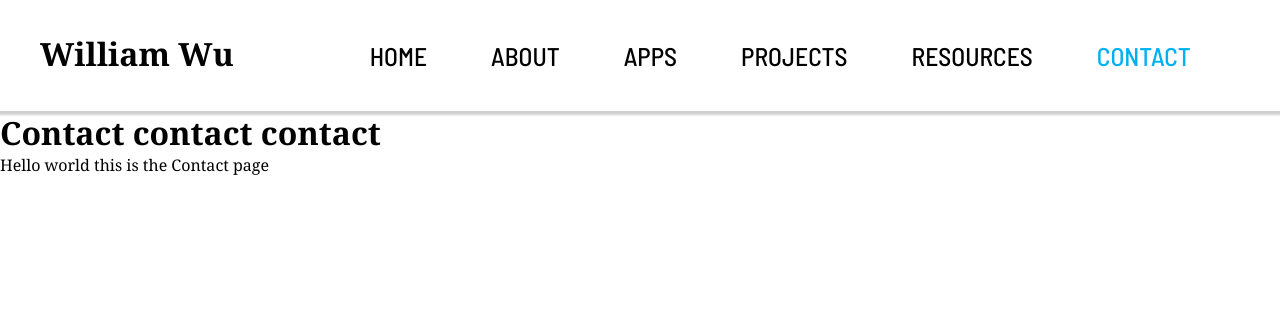
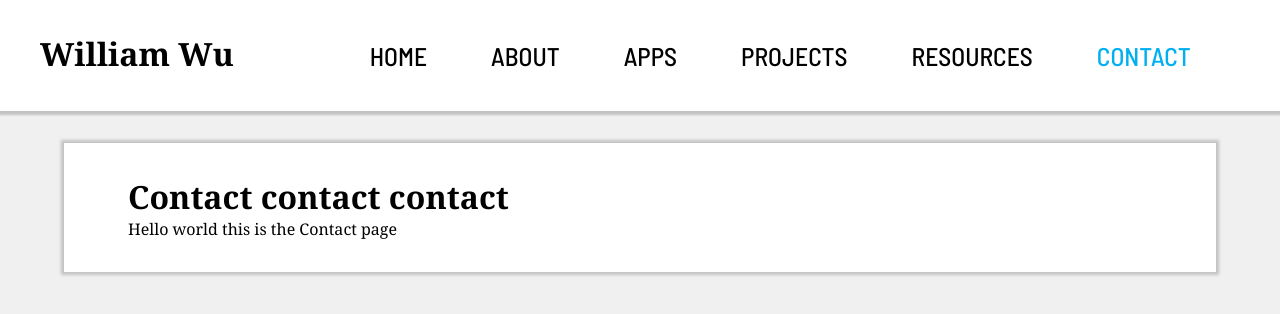
Before and after one commit to wllmwu/wllmwu.github.io, a Next.js app: page /contact in a window 1280 px wide. Shown: the top 314 px of the page. Built offline with nearby package versions, Linux system fonts and the light colour scheme.

Commit message:
Refactor some CSS variables, update `Layout.tsx` + add styles for pages

```diff
--- a/components/Layout.tsx
+++ b/components/Layout.tsx
@@ -1,5 +1,6 @@
 import React from "react";
 import NavigationBar from "./NavigationBar";
+import styles from "../styles/Layout.module.css";
 
 interface LayoutProps {
   children: React.ReactNode;
@@ -7,10 +8,16 @@ interface LayoutProps {
 
 function Layout({ children }: LayoutProps) {
   return (
-    <>
+    <div className={styles.page}>
       <NavigationBar />
-      {children}
-    </>
+      <main>
+        <div className={styles.background}>
+          <div className={styles.container}>
+            <div className={styles.content}>{children}</div>
+          </div>
+        </div>
+      </main>
+    </div>
   );
 }
 
--- /dev/null
+++ b/styles/Layout.module.css
@@ -0,0 +1,25 @@
+.page {
+  min-width: max-content;
+}
+
+.background {
+  background-color: var(--background-color);
+  width: 100%;
+  min-height: 720px;
+  padding-top: 32px;
+  padding-bottom: 32px;
+}
+
+.container {
+  background-color: var(--transparent);
+  width: 90%;
+  max-width: 1280px;
+  margin-left: auto;
+  margin-right: auto;
+}
+
+.content {
+  background-color: var(--content-background-color);
+  box-shadow: 0px 0px 3px 3px var(--shadow-color);
+  padding: 32px 64px;
+}
--- a/styles/NavigationBar.module.css
+++ b/styles/NavigationBar.module.css
@@ -1,12 +1,12 @@
 .navigationBar {
   --highlight-color: #e0e0e0;
-  background-color: var(--background-color);
+  background-color: var(--content-background-color);
   position: sticky;
   top: 0;
   z-index: 1000;
   width: 100%;
   min-width: max-content;
-  box-shadow: 0px 2px 2px 2px #00000030;
+  box-shadow: 0px 2px 2px 2px var(--shadow-color);
   padding: 24px 32px;
   display: flex;
   flex-direction: row;
@@ -53,15 +53,16 @@
 }
 
 .navigationBarSubmenu {
+  --submenu-border-radius: 4px;
   display: flex;
   flex-direction: column;
-  background-color: var(--background-color);
+  background-color: var(--content-background-color);
   position: absolute;
   z-index: 1000;
   width: max-content;
   border: solid #000;
   border-width: 1px;
-  border-radius: 4px;
+  border-radius: var(--submenu-border-radius);
 }
 
 .navigationBarSubmenu.below {
@@ -100,13 +101,13 @@
 }
 
 .sublinkItem:first-child > .sublink {
-  border-top-left-radius: 4px;
-  border-top-right-radius: 4px;
+  border-top-left-radius: var(--submenu-border-radius);
+  border-top-right-radius: var(--submenu-border-radius);
 }
 
 .sublinkItem:last-child > .sublink {
-  border-bottom-left-radius: 4px;
-  border-bottom-right-radius: 4px;
+  border-bottom-left-radius: var(--submenu-border-radius);
+  border-bottom-right-radius: var(--submenu-border-radius);
 }
 
 .sublink:hover {
--- a/styles/globals.css
+++ b/styles/globals.css
@@ -1,8 +1,11 @@
 :root {
-  --background-color: #fff;
+  --background-color: #f0f0f0;
+  --content-background-color: #fff;
   --text-primary-color: #000;
   --text-secondary-color: #888;
   --accent-color: #00b0f0;
+  --shadow-color: #00000030;
+  --transparent: #0000;
   --body-typeface: "Noto Serif", Georgia, "Times New Roman", Times, serif;
   --heading-typeface: "Barlow Semi Condensed", Helvetica, Arial, sans-serif;
   --heading-secondary-typeface: "Barlow", Helvetica, Arial, sans-serif;
```
